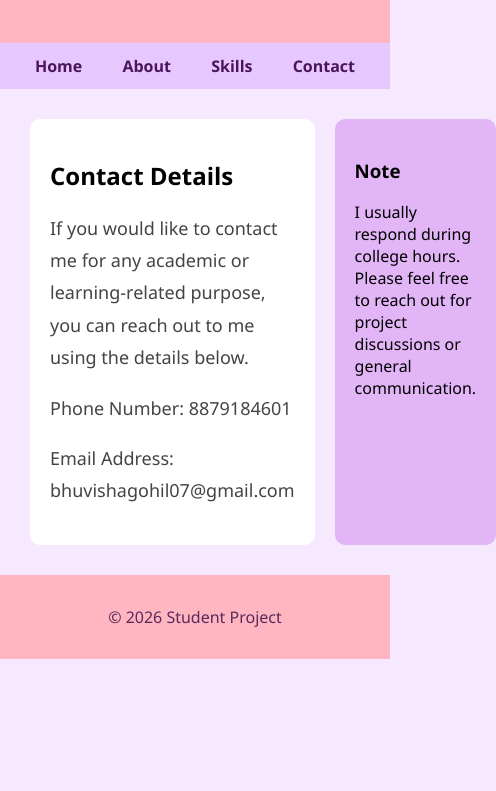
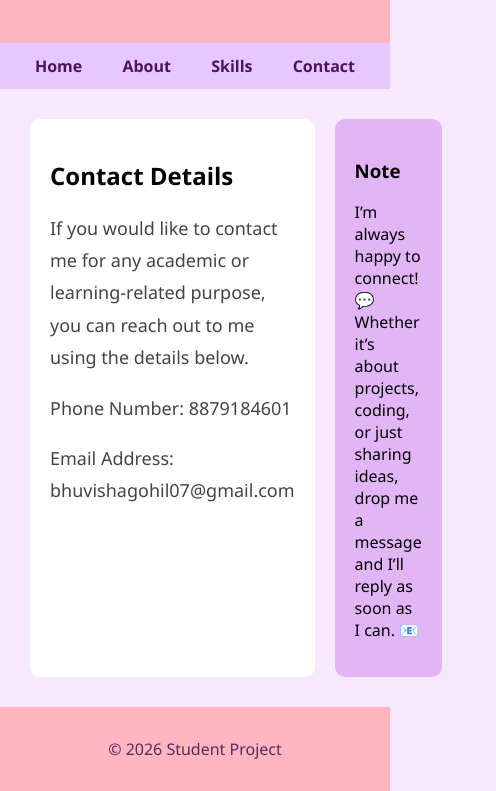
Before and after one commit to bhuvishag07/my-website, a plain HTML site: page contact.html in a window 390 px wide. Shown: the part 141-932 px from the top of the page, 496 px wide, since content can reach past the window. Before the commit the page ends 844 px from the top, so only its background shows below. Drawn offline with Linux system fonts and the light colour scheme.

Commit message:
Revise sidebar note for improved communication
Updated the contact message to be more inviting and responsive.

```diff
--- a/contact.html
+++ b/contact.html
@@ -105,9 +105,9 @@
         <div class="sidebar">
             <h3>Note</h3>
             <p>
-                I usually respond during college hours.
-                Please feel free to reach out for project discussions
-                or general communication.
+                I’m always happy to connect! 💬
+        Whether it’s about projects, coding, or just sharing ideas,
+        drop me a message and I’ll reply as soon as I can. 📧
             </p>
         </div>
 
```
